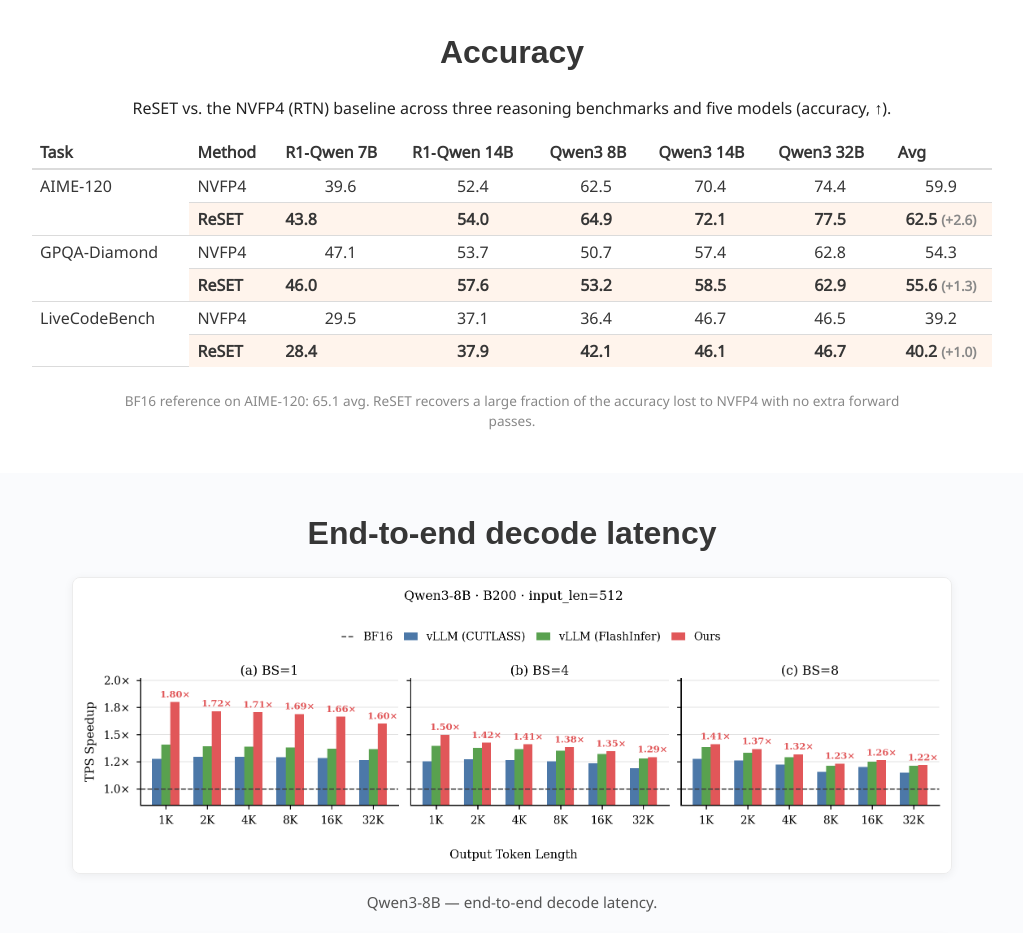
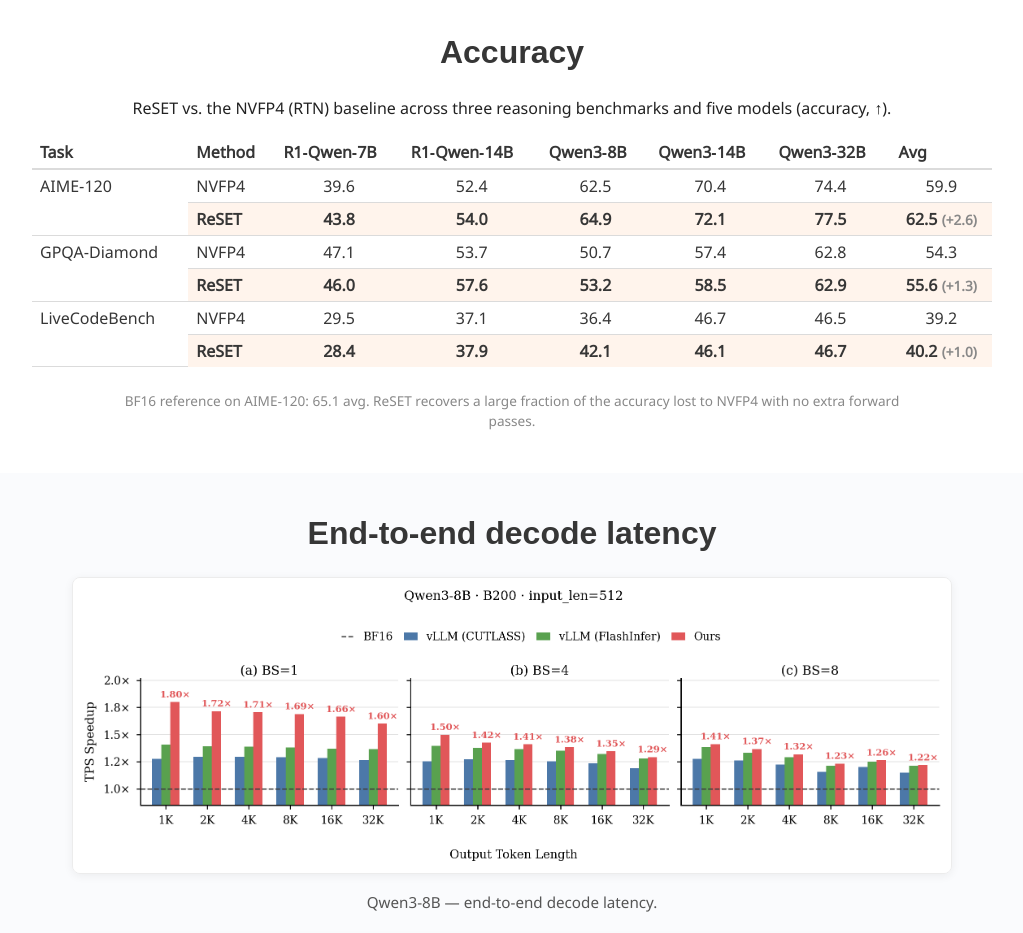
Before and after one commit to aiha-lab/ReSET, a plain HTML site: page docs/index.html in a window 1280 px wide. Shown: the part 4220-5153 px from the top of the page, without its empty margins (128-1151 px from the left). Drawn offline with nearby package versions, Linux system fonts and the light colour scheme; a web font is replaced by a local one.

Commit message:
framework release

```diff
--- a/docs/index.html
+++ b/docs/index.html
@@ -32,7 +32,7 @@
     .btn-link { margin:.25rem; }
     .eq { color:#888; font-size:.85rem; }
     table.acc td, table.acc th { text-align:center; }
-    table.acc td:first-child, table.acc td:nth-child(2) { text-align:left; }
+    table.acc td.lcell { text-align:left; }
     .reset-row { background:#fff4ec; font-weight:600; }
   </style>
 </head>
@@ -163,15 +163,15 @@
     <p class="body-wrap has-text-centered is-size-6" style="margin-bottom:1rem;">ReSET vs. the NVFP4 (RTN) baseline across three reasoning benchmarks and five models (accuracy, &uarr;).</p>
     <table class="table acc is-fullwidth is-narrow is-hoverable">
       <thead>
-        <tr><th>Task</th><th>Method</th><th>R1&#8209;Qwen&nbsp;7B</th><th>R1&#8209;Qwen&nbsp;14B</th><th>Qwen3&nbsp;8B</th><th>Qwen3&nbsp;14B</th><th>Qwen3&nbsp;32B</th><th>Avg</th></tr>
+        <tr><th>Task</th><th>Method</th><th>R1&#8209;Qwen&#8209;7B</th><th>R1&#8209;Qwen&#8209;14B</th><th>Qwen3&#8209;8B</th><th>Qwen3&#8209;14B</th><th>Qwen3&#8209;32B</th><th>Avg</th></tr>
       </thead>
       <tbody>
-        <tr><td rowspan="2">AIME&#8209;120</td><td>NVFP4</td><td>39.6</td><td>52.4</td><td>62.5</td><td>70.4</td><td>74.4</td><td>59.9</td></tr>
-        <tr class="reset-row"><td>ReSET</td><td>43.8</td><td>54.0</td><td>64.9</td><td>72.1</td><td>77.5</td><td>62.5 <span class="eq">(+2.6)</span></td></tr>
-        <tr><td rowspan="2">GPQA&#8209;Diamond</td><td>NVFP4</td><td>47.1</td><td>53.7</td><td>50.7</td><td>57.4</td><td>62.8</td><td>54.3</td></tr>
-        <tr class="reset-row"><td>ReSET</td><td>46.0</td><td>57.6</td><td>53.2</td><td>58.5</td><td>62.9</td><td>55.6 <span class="eq">(+1.3)</span></td></tr>
-        <tr><td rowspan="2">LiveCodeBench</td><td>NVFP4</td><td>29.5</td><td>37.1</td><td>36.4</td><td>46.7</td><td>46.5</td><td>39.2</td></tr>
-        <tr class="reset-row"><td>ReSET</td><td>28.4</td><td>37.9</td><td>42.1</td><td>46.1</td><td>46.7</td><td>40.2 <span class="eq">(+1.0)</span></td></tr>
+        <tr><td rowspan="2" class="lcell">AIME&#8209;120</td><td class="lcell">NVFP4</td><td>39.6</td><td>52.4</td><td>62.5</td><td>70.4</td><td>74.4</td><td>59.9</td></tr>
+        <tr class="reset-row"><td class="lcell">ReSET</td><td>43.8</td><td>54.0</td><td>64.9</td><td>72.1</td><td>77.5</td><td>62.5 <span class="eq">(+2.6)</span></td></tr>
+        <tr><td rowspan="2" class="lcell">GPQA&#8209;Diamond</td><td class="lcell">NVFP4</td><td>47.1</td><td>53.7</td><td>50.7</td><td>57.4</td><td>62.8</td><td>54.3</td></tr>
+        <tr class="reset-row"><td class="lcell">ReSET</td><td>46.0</td><td>57.6</td><td>53.2</td><td>58.5</td><td>62.9</td><td>55.6 <span class="eq">(+1.3)</span></td></tr>
+        <tr><td rowspan="2" class="lcell">LiveCodeBench</td><td class="lcell">NVFP4</td><td>29.5</td><td>37.1</td><td>36.4</td><td>46.7</td><td>46.5</td><td>39.2</td></tr>
+        <tr class="reset-row"><td class="lcell">ReSET</td><td>28.4</td><td>37.9</td><td>42.1</td><td>46.1</td><td>46.7</td><td>40.2 <span class="eq">(+1.0)</span></td></tr>
       </tbody>
     </table>
     <p class="body-wrap eq has-text-centered">BF16 reference on AIME&#8209;120: 65.1 avg. ReSET recovers a large fraction of the accuracy lost to NVFP4 with no extra forward passes.</p>
```
